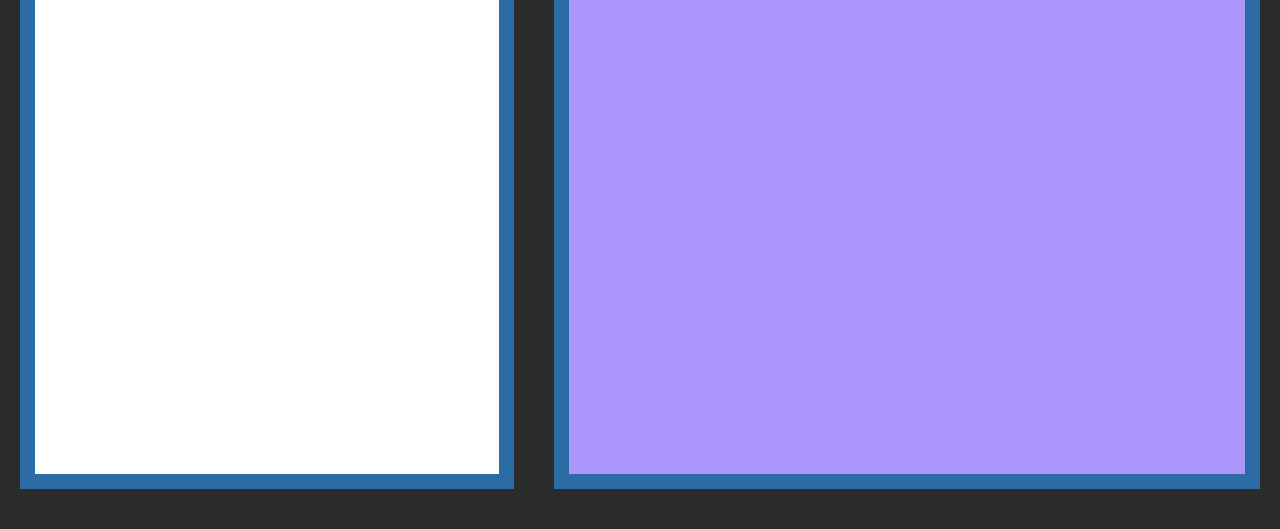
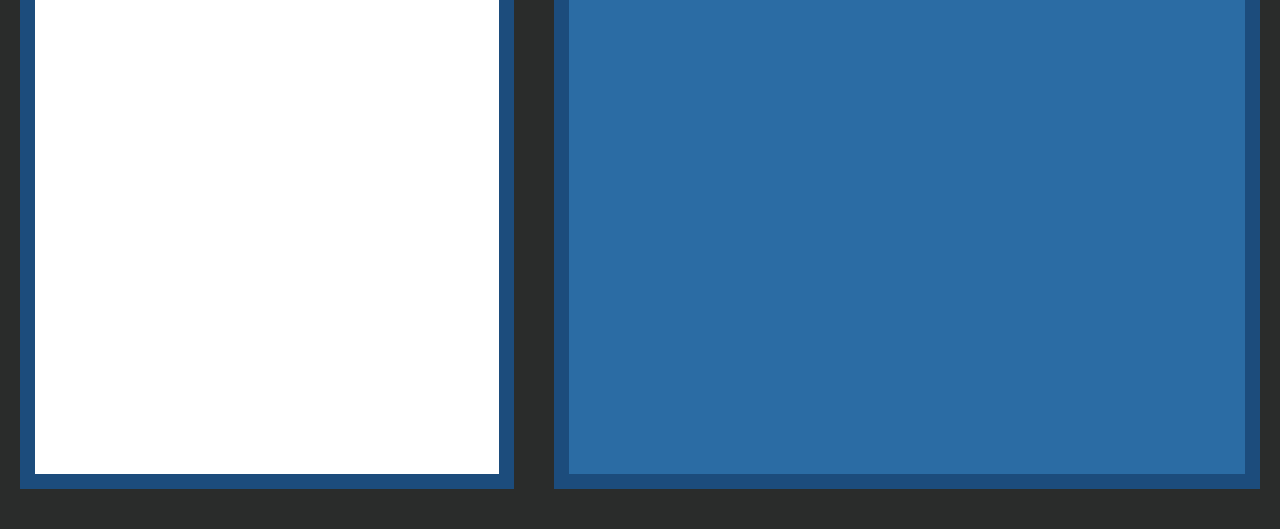
Before and after one commit to user894095/CyberMinds, a plain HTML site: page HTML/mission.html in a window 1280 px wide. Shown: the part 440-969 px from the top of the page. Drawn offline with Linux system fonts and the light colour scheme.

Commit message:
Update mission.css

```diff
--- a/CSS/mission.css
+++ b/CSS/mission.css
@@ -100,14 +100,14 @@ a {
 .rectangle-2-Kjq {
   background-color: #fff;
   width: 45%;
-  border: 15px solid #2b6ca4;
+  border: 15px solid #1c4c7c;
   padding: 50px;
   margin: 20px;
 }
 .rectangle-3-XhV {
-  background-color: #ab96fb;
+  background-color: #2b6ca4;
   width: 45%;
-  border: 15px solid #2b6ca4;
+  border: 15px solid #1c4c7c;
   padding: 50px;
   margin: 20px;
 }
```
